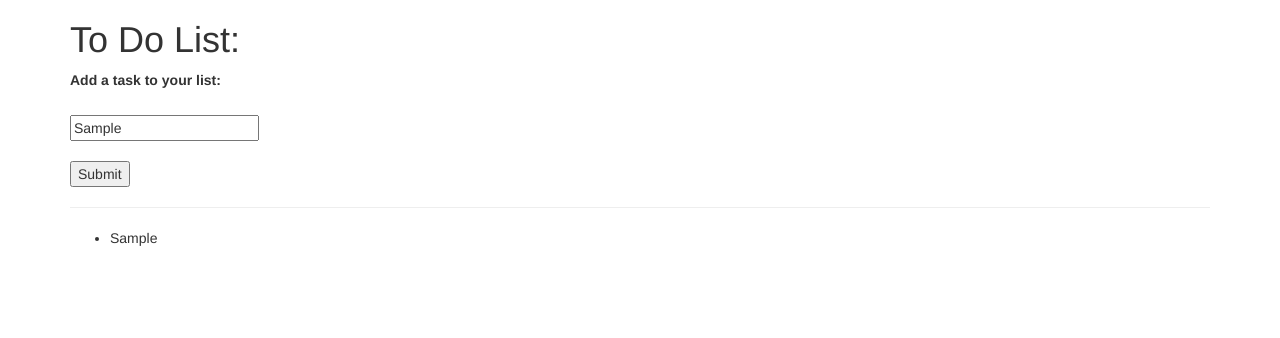
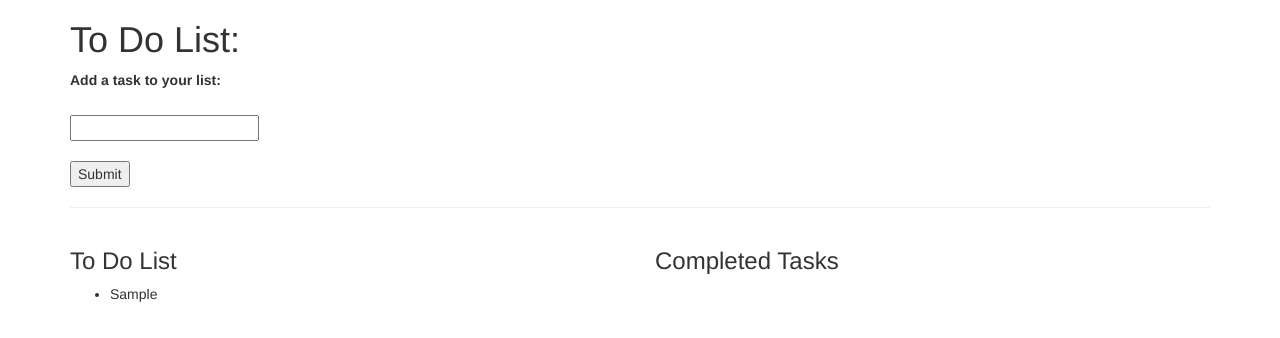
Before and after one commit to akane0915/to-do-list, a website: page index.html in a window 1280 px wide. Both pictures are taken after typing "Sample" into the empty fields and a click on the button "Submit". Drawn offline with Linux system fonts and the light colour scheme.

Commit message:
Add JS logic to allow user to mark a task complete on click, clicked task will move to Completed Tasks list

```diff
--- a/index.html
+++ b/index.html
@@ -19,11 +19,21 @@
         <button type="submit">Submit</button>
       </form>
       <hr>
-      <div id="output">
-        <ul>
+      <div class="row">
+        <div class="col-md-6">
+          <div id="todo">
+            <h3>To Do List</h3>
+            <ul></ul>
+          </div> <!-- end output div -->
+        </div> <!-- end col 1 -->
+        <div class="col-md-6">
+          <div id="completed-tasks">
+            <h3>Completed Tasks</h3>
+            <ul></ul>
+          </div> <!-- end completed-tasks div -->
+        </div> <!-- end col 2 -->
 
-        </ul>
-      </div> <!-- end output div -->
+      </div>
     </div> <!-- end container -->
   </body>
 </html>
--- a/js/scripts.js
+++ b/js/scripts.js
@@ -11,11 +11,13 @@ $(document).ready(function(){
 
     var newTask = new Task(taskInput);
 
-    $("#output ul").append("<li>" + newTask.description + "</li>");
+    $("#todo ul").append("<li>" + newTask.description + "</li>");
 
-    $("#output ul li").click(function(){
+    $("#todo ul li").click(function(){
+      $("#completed-tasks ul").append("<li>" + $(this).text() + "</li>");
       this.remove();
     });
 
+    this.reset();
   });
 });
```
